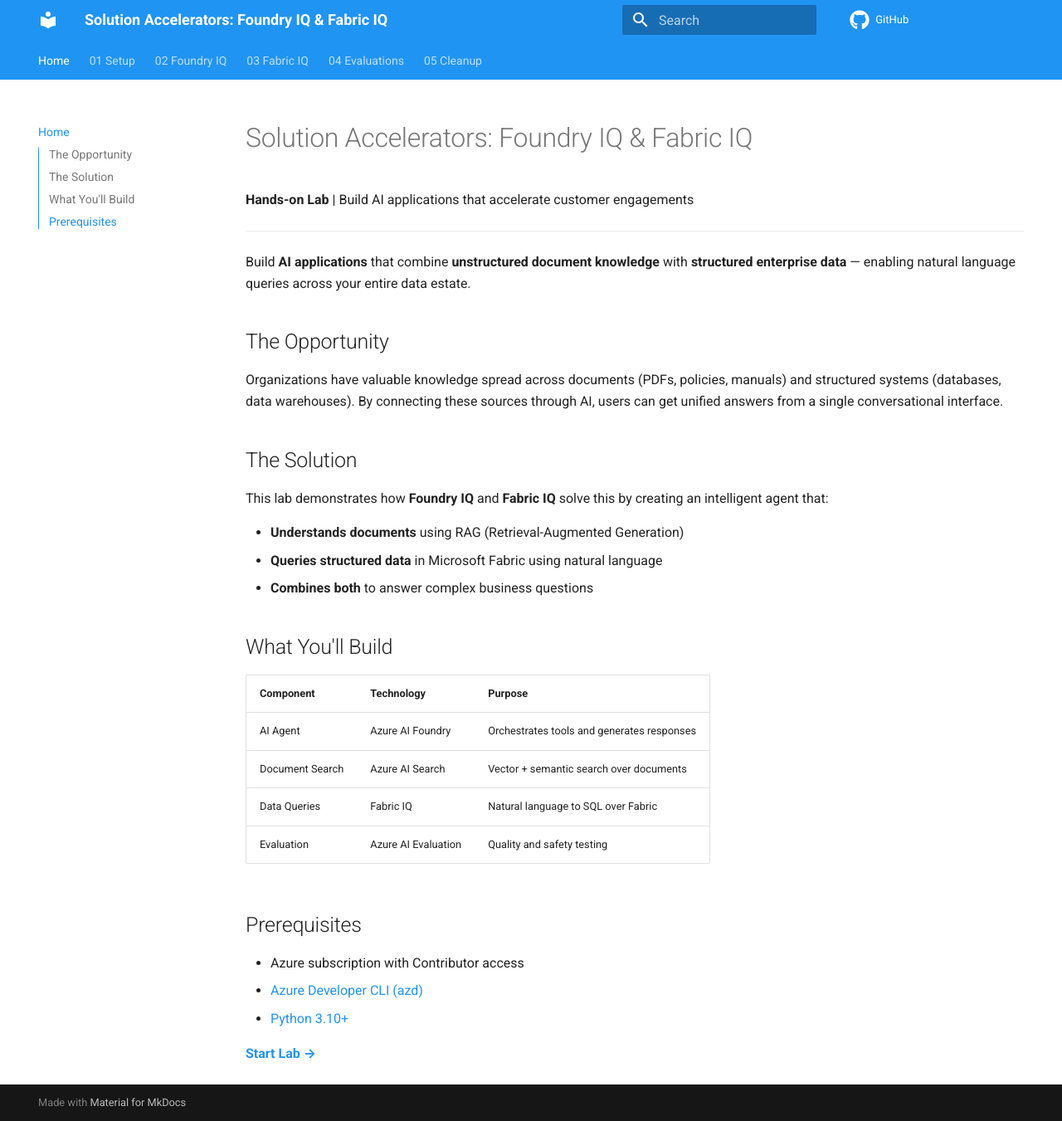
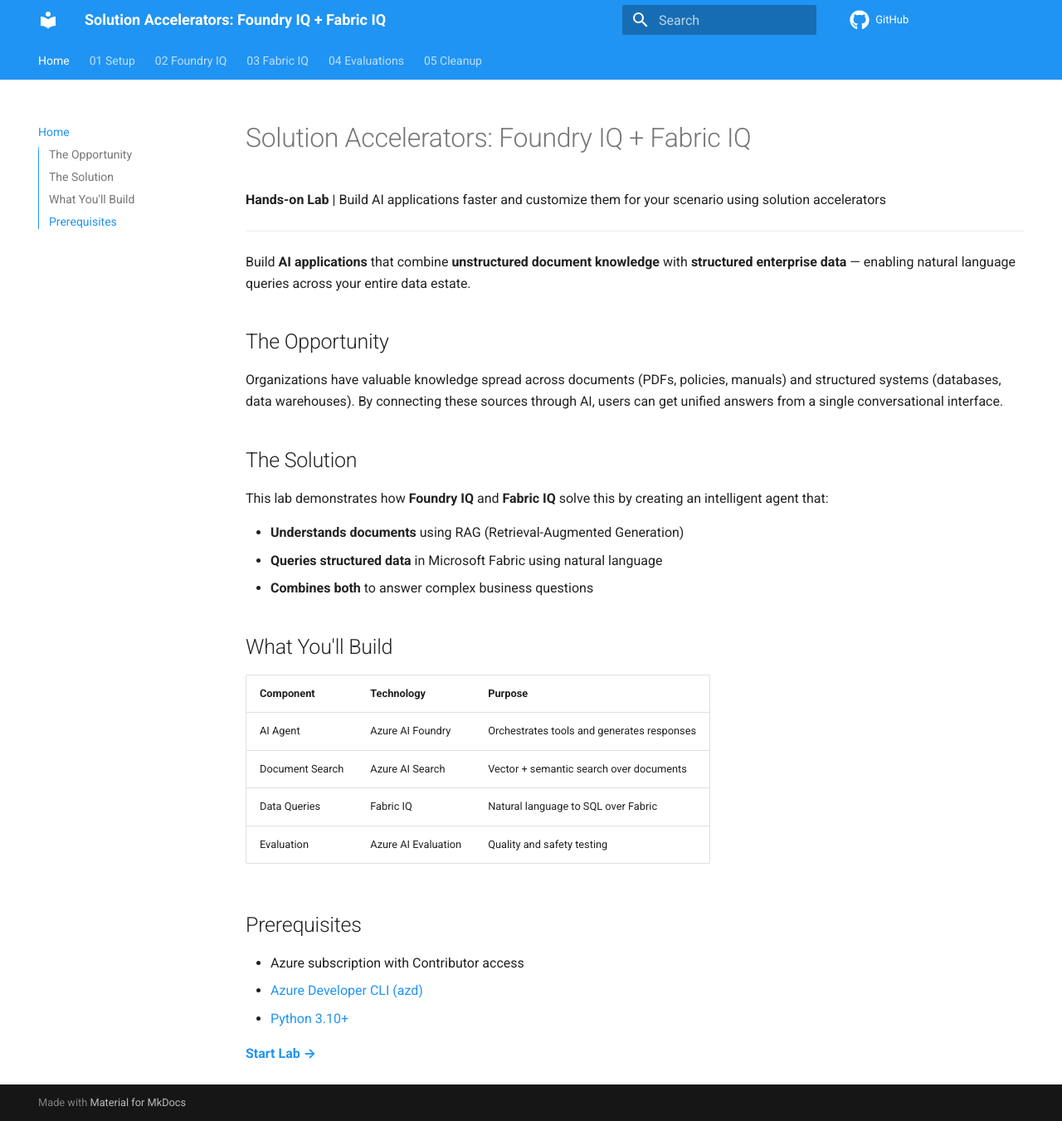
Before and after one commit to nchandhi/nc-iq-tc, an MkDocs documentation site: the page built from docs/docs/index.md, in a window 1280 px wide and 1351 px high. Shown: the whole window at 83% size. Built offline with MkDocs 1.6.1 and Material for MkDocs 9.7.7, drawn with Linux system fonts in a browser that asks for light colours; comment, search, counter and statistics services are not loaded.

Commit message:
Update title to use + and refine subtitle messaging

```diff
--- a/docs/docs/index.md
+++ b/docs/docs/index.md
@@ -1,6 +1,6 @@
-# Solution Accelerators: Foundry IQ & Fabric IQ
+# Solution Accelerators: Foundry IQ + Fabric IQ
 
-**Hands-on Lab** | Build AI applications that accelerate customer engagements
+**Hands-on Lab** | Build AI applications faster and customize them for your scenario using solution accelerators
 
 ---
 
--- a/docs/mkdocs.yml
+++ b/docs/mkdocs.yml
@@ -1,4 +1,4 @@
-site_name: "Solution Accelerators: Foundry IQ & Fabric IQ"
+site_name: "Solution Accelerators: Foundry IQ + Fabric IQ"
 site_url: https://nchandhi.github.io/nc-iq-tc
 repo_url: https://github.com/nchandhi/nc-iq-tc
 
```
